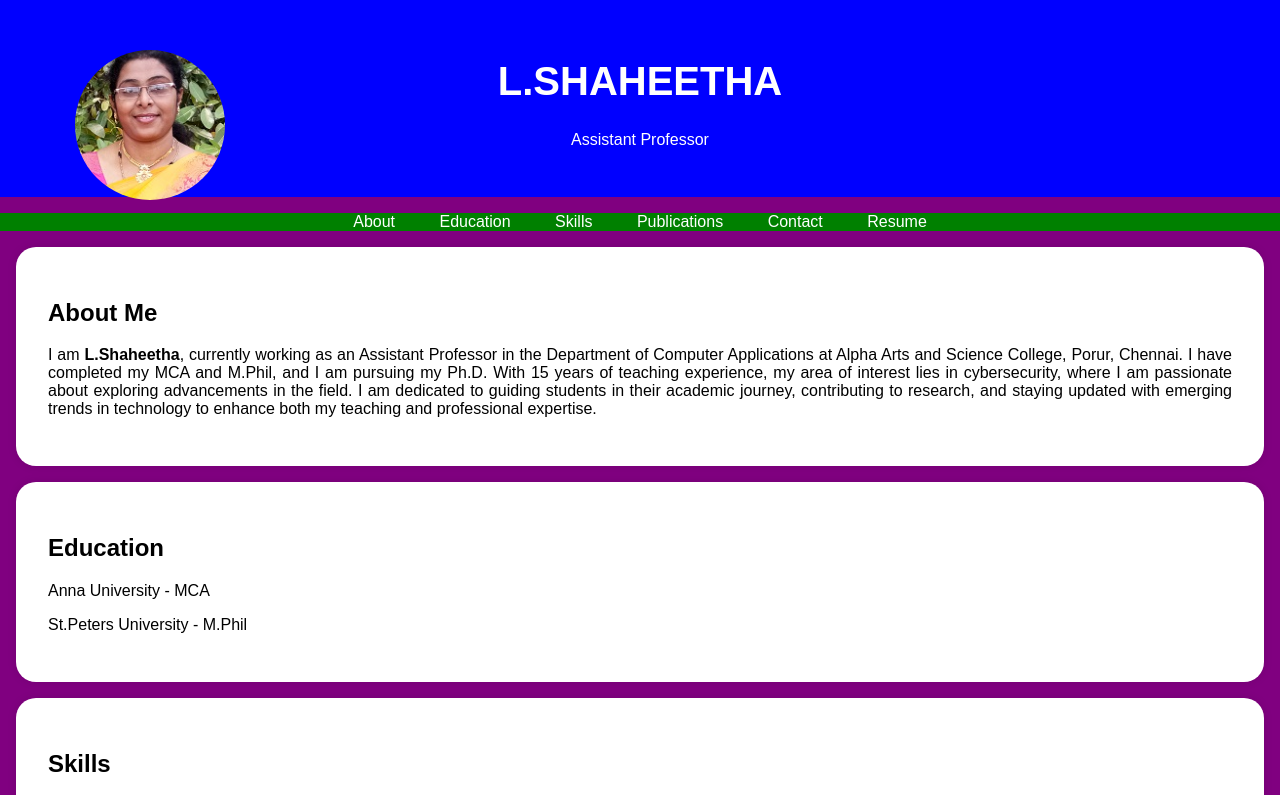
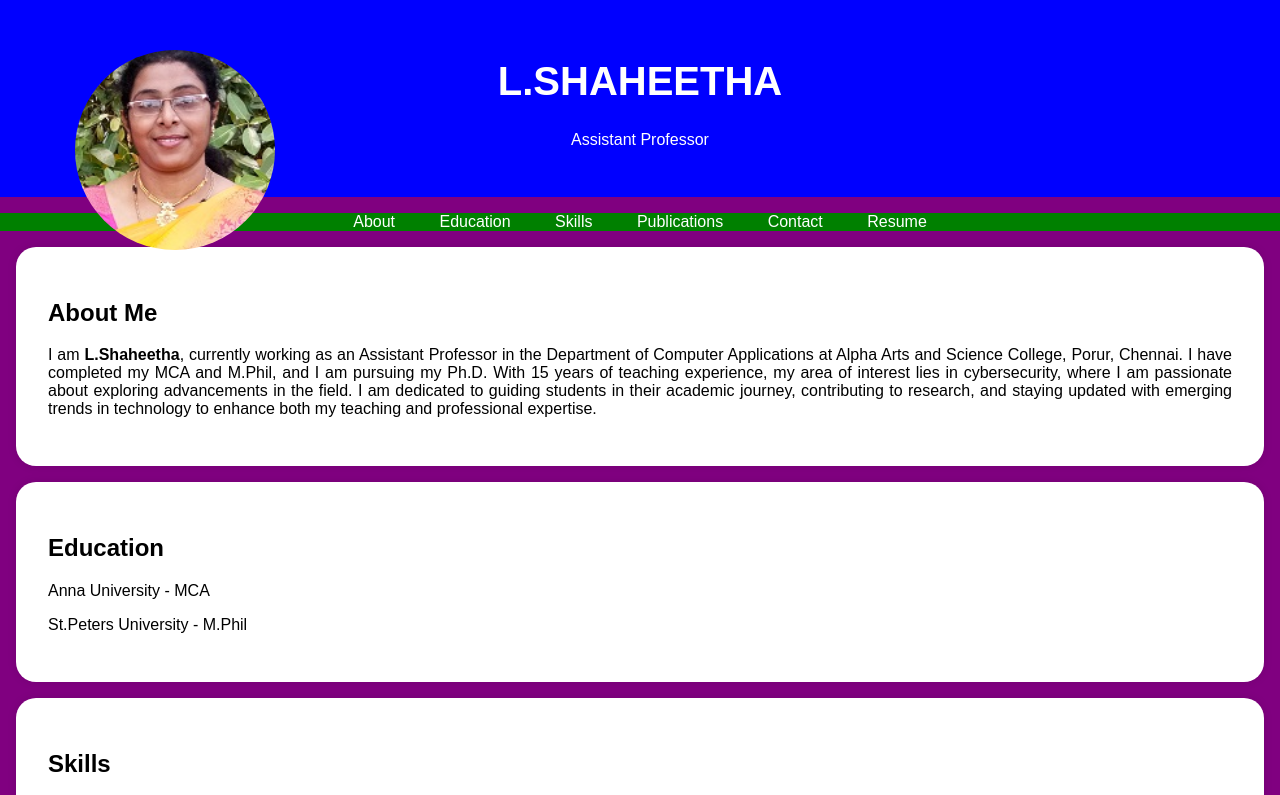
Before and after one commit to Shaheetha/mywebsite, a plain HTML site: page index.html in a window 1280 px wide. Shown: the top 795 px of the page. Drawn offline with Linux system fonts and the light colour scheme.

Commit message:
Update index.html

```diff
--- a/index.html
+++ b/index.html
@@ -24,8 +24,8 @@
 
         /* Add styles for the round profile picture */
         .profile-picture {
-            width: 150px; /* Adjust the size as needed */
-            height: 150px;
+            width: 200px; /* Adjust the size as needed */
+            height: 200px;
             border-radius: 75%; /* Create a circular shape */
             object-fit: cover; /* To ensure the image fills the circular area */
             position: absolute; /* Add this */
```
